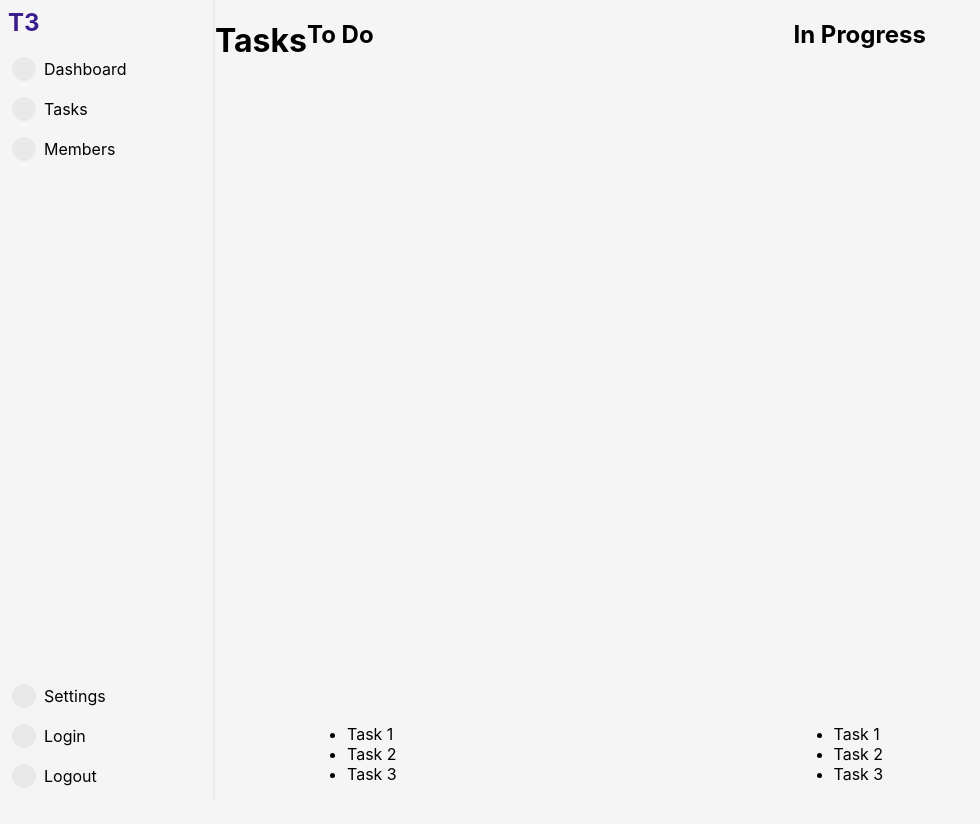
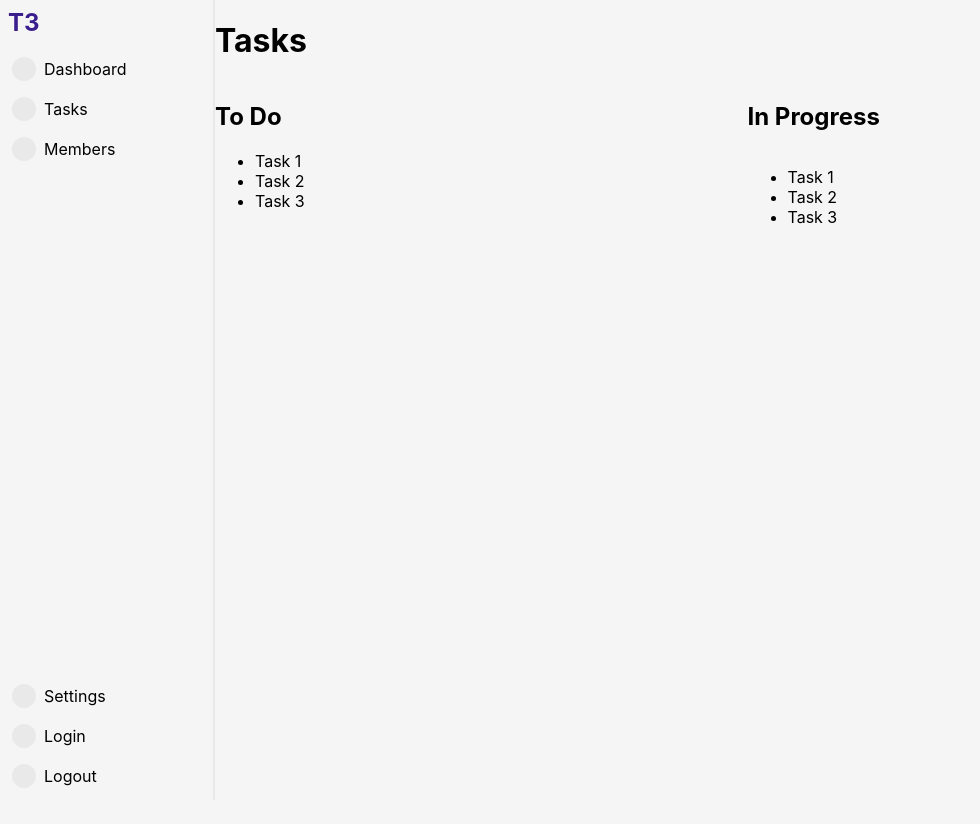
Before and after one commit to lxndrbukin/t3, a React (Create React App) app in the folder client/: page /tasks in a window 1280 px wide. Shown: the top 824 px of the page, without its empty margins (0-980 px from the left). Before the commit the page ends 800 px from the top, so only its background shows below. Built offline with nearby package versions, Linux system fonts and the light colour scheme; no server answers.

Commit message:
Working on styling and initial mockup

```diff
--- a/client/src/components/Tasks/Tasks.tsx
+++ b/client/src/components/Tasks/Tasks.tsx
@@ -23,9 +23,9 @@ export default function Tasks() {
     <div className='tasks-board'>
       <h1>Tasks</h1>
       <div className='tasks-lists'>
-        <div className='tasks-list'>
+        <div className='tasks-list-container'>
           <h2>To Do</h2>
-          <ul>
+          <ul className='tasks-list'>
             <li>Task 1</li>
             <li>Task 2</li>
             <li>Task 3</li>
--- a/client/src/components/Tasks/assets/styles.scss
+++ b/client/src/components/Tasks/assets/styles.scss
@@ -2,7 +2,7 @@
 
 .tasks-board {
   display: flex;
-  flex-direction: row;
+  flex-direction: column;
   justify-content: space-between;
   width: 100%;
   height: 100%;
@@ -16,7 +16,6 @@
     .tasks-list {
       display: flex;
       flex-direction: column;
-      justify-content: space-between;
       width: 100%;
       height: 100%;
     }
```
